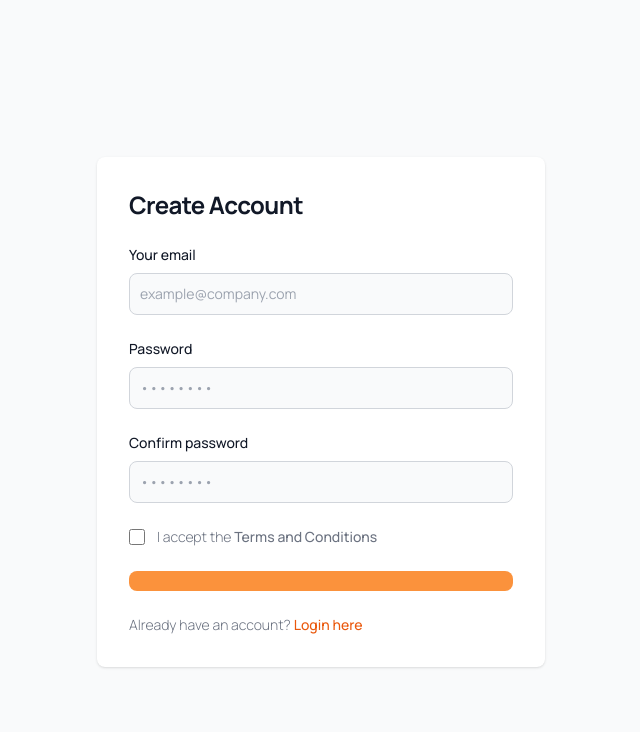
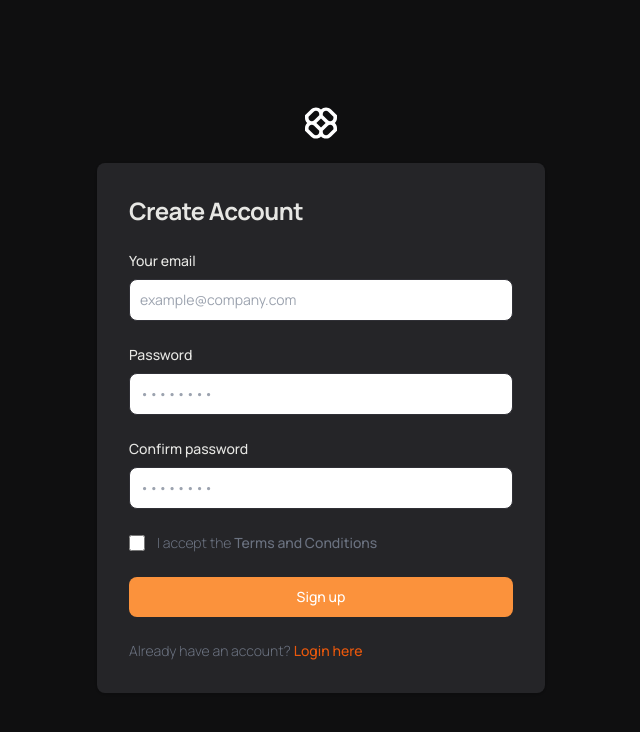
Before and after one commit to jessedoka/finka, a Next.js app: page /register in a window 1280 px wide. Shown: the top 732 px of the page, without its empty margins (319-959 px from the left). Built offline with nearby package versions, Linux system fonts and the light colour scheme.

Commit message:
refactor: Move Logo component to components directory and update imports

```diff
--- a/src/app/(auth)/login/page.tsx
+++ b/src/app/(auth)/login/page.tsx
@@ -2,7 +2,7 @@ import Link from "next/link"
 import { revalidatePath } from 'next/cache'
 import { redirect } from 'next/navigation'
 import { SubmitButton } from "../../../components/submit-button"
-
+import Logo from "../../../components/logo"
 import { createClient } from '~/utils/supabase/server'
 
 export async function login(formData: FormData) {
@@ -22,8 +22,6 @@ export async function login(formData: FormData) {
     password: formData.get('password') as string,
   }
 
-  console.log(data)
-
   const { error } = await supabase.auth.signInWithPassword(data)
   console.log(error)
   if (error) {
@@ -41,10 +39,10 @@ async function LoginPage({
 }) {
 
   return (
-    <section className="bg-gray-50 dark:bg-gray-900">
+    <section className="bg-background">
       <div className="flex flex-col items-center justify-center px-6 py-8 mx-auto md:h-screen lg:py-0">
-        <Link href="/" className="flex items-center mb-6 text-2xl font-semibold text-gray-900 dark:text-white">
-          {/* <Logo /> */}
+        <Link href="/" className="flex items-center mb-6">
+          <Logo />
         </Link>
 
         {searchParams?.message && (
@@ -53,33 +51,35 @@ async function LoginPage({
           </p>
         )}
 
-        <div className="w-full bg-white rounded-lg shadow dark:border md:mt-0 sm:max-w-md xl:p-0 dark:bg-gray-800 dark:border-gray-700">
+        <div className="w-full rounded-lg shadow dark:border md:mt-0 sm:max-w-md xl:p-0 bg-secondary border-white">
           <div className="p-6 space-y-4 md:space-y-6 sm:p-8">
-            <h1 className="text-xl font-bold leading-tight tracking-tight text-gray-900 md:text-2xl dark:text-white">
+            <h1 className="text-xl font-bold leading-tight tracking-tight md:text-2xl">
               Sign in to your account
             </h1>
             <form className="space-y-4 md:space-y-6">
               <div>
-                <label className="block mb-2 text-sm font-medium text-gray-900 dark:text-white">Your email</label>
-                <input type="email" name="email" id="email" className="bg-gray-50 border border-gray-300 text-gray-900 sm:text-sm rounded-lg focus:ring-orange-600 focus:border-orange-600 block w-full p-2.5 dark:bg-gray-700 dark:border-gray-600 dark:placeholder-gray-400 dark:text-white dark:focus:ring-orange-500 dark:focus:border-orange-500" placeholder="example@company.com"
+                <label className="block mb-2 text-sm font-medium">Your email</label>
+                <input type="email" name="email" id="email" className="border text-gray-900 sm:text-sm rounded-lg block w-full p-2.5" placeholder="example@company.com"
                   required
                 />
               </div>
               <div>
-                <label className="block mb-2 text-sm font-medium text-gray-900 dark:text-white">Password</label>
-                <input type="password" name="password" id="password" placeholder="••••••••" className="bg-gray-50 border border-gray-300 text-gray-900 sm:text-sm rounded-lg focus:ring-orange-600 focus:border-orange-600 block w-full p-2.5 dark:bg-gray-700 dark:border-gray-600 dark:placeholder-gray-400 dark:text-white dark:focus:ring-orange-500 dark:focus:border-orange-500"
+                <label className="block mb-2 text-sm font-medium">Password</label>
+                <input type="password" name="password" id="password" placeholder="••••••••" className="border text-gray-900 sm:text-sm rounded-lg block w-full p-2.5"
                   required
                 />
               </div>
-              <div className="flex flex-col items-center">
+              {/* <div className="flex flex-col items-center">
                 <label className="block mb-2 text-sm font-medium text-gray-900 dark:text-white">Confirm you are human</label>
-              </div>
+              </div> */}
 
               {/* function not finished */}
               <div className="flex items-center justify-between">
                 <Link href="#" className="text-sm font-medium text-orange-600 hover:underline dark:text-orange-500">Forgot password?</Link>
               </div>
-              <SubmitButton formAction={login} />
+              <SubmitButton formAction={login} pendingText="Loading">
+                Sign in
+              </SubmitButton>
 
               <p className="text-sm font-light text-gray-500 dark:text-gray-400">
                 Don’t have an account yet? <Link href="/register" className="font-medium text-orange-600 hover:underline dark:text-orange-500">Sign up</Link>
--- a/src/app/(auth)/register/page.tsx
+++ b/src/app/(auth)/register/page.tsx
@@ -2,7 +2,7 @@ import Link from "next/link"
 import { revalidatePath } from 'next/cache'
 import { redirect } from 'next/navigation'
 import { SubmitButton } from "../../../components/submit-button"
-
+import Logo from "../../../components/logo"
 import { createClient } from '~/utils/supabase/server'
 
 export async function signup(formData: FormData) {
@@ -34,10 +34,10 @@ async function RegisterPage({
 }) {
 
     return (
-        <section className="bg-gray-50 dark:bg-gray-900">
+        <section className="bg-background">
             <div className="flex flex-col items-center justify-center px-6 py-8 mx-auto md:h-screen lg:py-0">
-                <Link href="/" className="flex items-center mb-6 text-2xl font-semibold text-gray-900 dark:text-white">
-                    {/* <Logo force={false} /> */}
+                <Link href="/" className="flex items-center mb-6">
+                    <Logo />
                 </Link>
 
                 {/* message */}
@@ -47,30 +47,27 @@ async function RegisterPage({
                     </p>
                 )}
 
-                <div className="w-full bg-white rounded-lg shadow dark:border md:mt-0 sm:max-w-md xl:p-0 dark:bg-gray-800 dark:border-gray-700">
+                <div className="w-full rounded-lg shadow dark:border md:mt-0 sm:max-w-md xl:p-0 bg-secondary border-white">
                     <div className="p-6 space-y-4 md:space-y-6 sm:p-8">
-                        <h1 className="text-xl font-bold leading-tight tracking-tight text-gray-900 md:text-2xl dark:text-white">
+                        <h1 className="text-xl font-bold leading-tight tracking-tight md:text-2xl">
                             Create Account
                         </h1>
                         <form className="space-y-4 md:space-y-6">
                             <div>
-                                <label className="block mb-2 text-sm font-medium text-gray-900 dark:text-white">Your email</label>
+                                <label className="block mb-2 text-sm font-medium">Your email</label>
 
-                                <input type="email" className="bg-gray-50 border border-gray-300 text-gray-900 sm:text-sm rounded-lg focus:ring-primary-600 focus:border-primary-600 block w-full p-2.5 dark:bg-gray-700 dark:border-gray-600 dark:placeholder-gray-400 dark:text-white dark:focus:ring-orange-500 dark:focus:border-orange-500" placeholder="example@company.com"
+                                <input type="email" className="border text-gray-900 sm:text-sm rounded-lg block w-full p-2.5" placeholder="example@company.com"
 
                                 />
                             </div>
                             <div>
-                                <label className="block mb-2 text-sm font-medium text-gray-900 dark:text-white">Password</label>
-                                <input type="password" name="password" id="password" placeholder="••••••••" className="bg-gray-50 border border-gray-300 text-gray-900 sm:text-sm rounded-lg focus:ring-primary-600 focus:border-primary-600 block w-full p-2.5 dark:bg-gray-700 dark:border-gray-600 dark:placeholder-gray-400 dark:text-white dark:focus:ring-orange-500 dark:focus:border-orange-500"
-
+                                <label className="block mb-2 text-sm font-medium">Password</label>
+                                <input type="password" name="password" id="password" placeholder="••••••••" className="border text-gray-900 sm:text-sm rounded-lg block w-full p-2.5"
                                 />
                             </div>
                             <div>
-
-
-                                <label className="block mb-2 text-sm font-medium text-gray-900 dark:text-white">Confirm password</label>
-                                <input type="password" name="confirm-password" id="confirm-password" placeholder="••••••••" className="bg-gray-50 border border-gray-300 text-gray-900 sm:text-sm rounded-lg focus:ring-primary-600 focus:border-primary-600 block w-full p-2.5 dark:bg-gray-700 dark:border-gray-600 dark:placeholder-gray-400 dark:text-white dark:focus:ring-orange-500 dark:focus:border-orange-500"
+                                <label className="block mb-2 text-sm font-medium">Confirm password</label>
+                                <input type="password" name="confirm-password" id="confirm-password" placeholder="••••••••" className="border text-gray-900 sm:text-sm rounded-lg block w-full p-2.5"
                                     />
                             </div>
 
@@ -83,9 +80,11 @@ async function RegisterPage({
                                     <label className="font-light text-gray-500 dark:text-gray-300">I accept the <Link className="font-medium text-primary-600 hover:underline dark:text-primary-500" href="#">Terms and Conditions</Link></label>
                                 </div>
                             </div>
-                            <SubmitButton formAction={signup} />
+                            <SubmitButton formAction={signup} pendingText="Loading">
+                                Sign up
+                            </SubmitButton>
 
-                            <p className="text-sm font-light text-gray-500 dark:text-gray-400">
+                            <p className="text-sm font-light text-gray-500">
                                 Already have an account? <Link href="/login"
                                     className="font-medium text-orange-600 hover:underline dark:text-orange-500">Login here</Link>
                             </p>
--- /dev/null
+++ b/src/components/logo.tsx
@@ -0,0 +1,9 @@
+import Image from "next/image";
+
+export default function Logo() {
+    return (
+        <div>
+            <Image src='/favicon.svg' width={32} height={1} alt="" />
+        </div>
+    )
+}
--- a/src/components/submit-button.tsx
+++ b/src/components/submit-button.tsx
@@ -12,8 +12,11 @@ export function SubmitButton({ children, pendingText, ...props }: Props) {
 
   const isPending = pending && action === props.formAction;
 
+
+  // TODO: Add a loading spinner, disable the button
+
   return (
-    <button {...props} type="submit" aria-disabled={pending} className="w-full text-white bg-orange-400 hover:bg-orange-600 focus:ring-4 focus:outline-none focus:ring-orange-300 font-medium rounded-lg text-sm px-5 py-2.5 text-center dark:bg-orange-600 dark:hover:bg-orange-700 dark:focus:ring-orange-800 transition duration-300 ease-in-out">
+    <button {...props} type="submit" aria-disabled={pending} className={`w-full text-white bg-orange-400 hover:bg-orange-600 focus:ring-4 focus:outline-none focus:ring-orange-300 font-medium rounded-lg text-sm px-5 py-2.5 text-center dark:bg-orange-600 dark:hover:bg-orange-700 dark:focus:ring-orange-800 transition duration-300 ease-in-out`}>
       {isPending ? pendingText : children}
     </button>
   );
```
